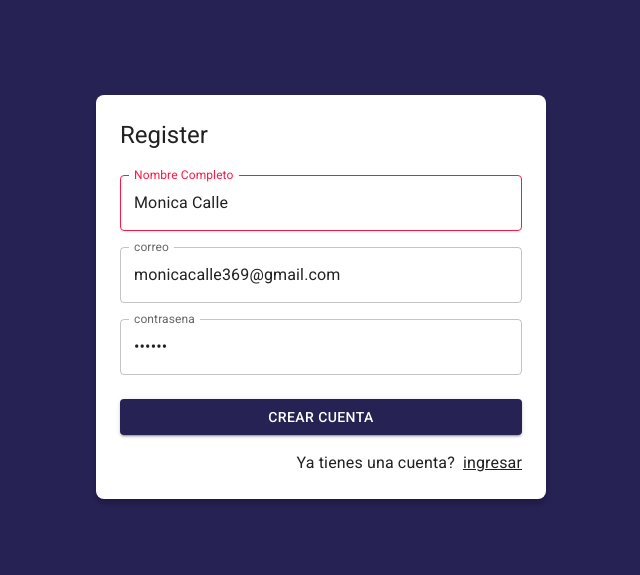
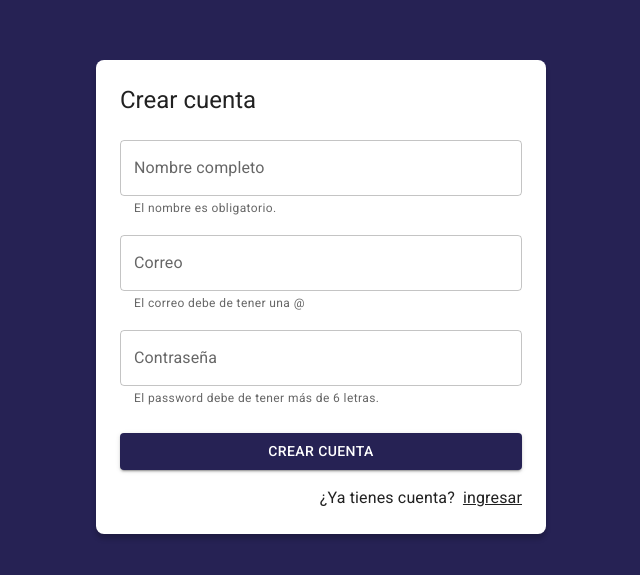
Before and after one commit to monicacalle/Journal-app-using-MUI, a React (Vite) app: page /auth/register in a window 1280 px wide. Shown: the part 103-678 px from the top of the page, without its empty margins (319-959 px from the left). Built offline with nearby package versions, Linux system fonts and the light colour scheme; no server answers.

Commit message:
feat:introducing firebase

```diff
--- a/src/aouth/pages/LoginPage.jsx
+++ b/src/aouth/pages/LoginPage.jsx
@@ -1,21 +1,27 @@
+import { useMemo } from "react";
 import { useDispatch, useSelector } from "react-redux";
 import { Link as RouterLink } from "react-router-dom";
+import {
+  Grid,
+  TextField,
+  Typography,
+  Link,
+  Button,
+  Alert,
+} from "@mui/material";
+import { Google } from "@mui/icons-material";
+import { AuthLayout } from "../layout/AuthLayout";
 import { useForm } from "../../hooks";
 import {
-  checkingAuthentication,
   startCreatingUserWithEmailPassword,
   startGoogleSignIn,
 } from "../../store/auth";
-import { Grid, TextField, Typography, Link, Button } from "@mui/material";
-import { Google, Login } from "@mui/icons-material";
-import { AuthLayout } from "../layout/AuthLayout";
-import { useMemo } from "react";
 
 export const LoginPage = () => {
   const { status, errorMessage } = useSelector((state) => state.auth);
 
   const dispatch = useDispatch();
-  const { email, password, onInputChange, formState } = useForm({
+  const { email, password, onInputChange } = useForm({
     email: " ",
     password: " ",
   });
@@ -37,7 +43,10 @@ export const LoginPage = () => {
   return (
     <>
       <AuthLayout title="Login">
-        <form onSubmit={onSubmit}>
+        <form
+          onSubmit={onSubmit}
+          className="animate__animated animate__fadeIn animate__faster"
+        >
           <Grid container>
             <Grid item xs={12} sx={{ mt: 2 }}>
               <TextField
@@ -61,6 +70,16 @@ export const LoginPage = () => {
                 onChange={onInputChange}
               />
             </Grid>
+            <Grid
+              container
+              display={!!errorMessage ? "" : "none"}
+              sx={{ mt: 1 }}
+            >
+              <Grid item xs={12}>
+                <Alert severity="error">{errorMessage}</Alert>
+              </Grid>
+            </Grid>
+
             <Grid container spacing={2} sx={{ mb: 2, mt: 1 }}>
               <Grid item xs={12} sm={6}>
                 <Button
--- a/src/aouth/pages/RegisterPage.jsx
+++ b/src/aouth/pages/RegisterPage.jsx
@@ -1,27 +1,43 @@
+import { useMemo, useState } from "react";
+import { useDispatch, useSelector } from "react-redux";
 import { Link as RouterLink } from "react-router-dom";
-import { Grid, TextField, Typography, Link, Button } from "@mui/material";
+import {
+  Alert,
+  Grid,
+  TextField,
+  Typography,
+  Link,
+  Button,
+} from "@mui/material";
+import { AuthLayout } from "../layout/AuthLayout";
 import { useForm } from "../../hooks";
-import { AuthLayout } from "../layout/AuthLayout";
+import { startCreatingUserWithEmailPassword } from "../../store/auth";
 
 const formData = {
-  email: "monicacalle369@gmail.com",
-  password: "123456",
-  displayName: "Monica Calle",
+  email: "",
+  password: "",
+  displayName: "",
 };
 
 const formValidations = {
-  email: [(value) => value.includes("@"), "El email debe tener una @."],
+  email: [(value) => value.includes("@"), "El correo debe de tener una @"],
   password: [
     (value) => value.length >= 6,
-    "El password debe tener mas de 6 caracteres.",
+    "El password debe de tener más de 6 letras.",
   ],
-  displayName: [
-    (value) => value.includes >= 1,
-    "El campo no debe estar vacio.",
-  ],
+  displayName: [(value) => value.length >= 1, "El nombre es obligatorio."],
 };
 
 export const RegisterPage = () => {
+  const dispatch = useDispatch();
+  const [formSubmitted, setFormSubmitted] = useState(false);
+
+  const { status, errorMessage } = useSelector((state) => state.auth);
+  const isCheckingAuthentication = useMemo(
+    () => status === "checking",
+    [status]
+  );
+
   const {
     formState,
     displayName,
@@ -36,58 +52,81 @@ export const RegisterPage = () => {
 
   const onSubmit = (event) => {
     event.preventDefault();
-    console.log(formState);
+    setFormSubmitted(true);
+
+    if (!isFormValid) return;
+
+    dispatch(startCreatingUserWithEmailPassword(formState));
   };
 
   return (
-    <>
-      <AuthLayout title="Register">
-        <form onSubmit={onSubmit}>
+    <AuthLayout title="Crear cuenta">
+      <form
+        onSubmit={onSubmit}
+        className="animate__animated animate__fadeIn animate__faster"
+      >
         <Grid container>
           <Grid item xs={12} sx={{ mt: 2 }}>
             <TextField
-                label="Nombre Completo"
+              label="Nombre completo"
               type="text"
-                placeholder="John Doe"
+              placeholder="Nombre completo"
               fullWidth
               name="displayName"
               value={displayName}
               onChange={onInputChange}
-                error={!displayNameValid}
+              error={!!displayNameValid && formSubmitted}
               helperText={displayNameValid}
             />
           </Grid>
+
           <Grid item xs={12} sx={{ mt: 2 }}>
             <TextField
-                label="correo"
+              label="Correo"
               type="email"
               placeholder="correo@google.com"
               fullWidth
               name="email"
               value={email}
               onChange={onInputChange}
+              error={!!emailValid && formSubmitted}
+              helperText={emailValid}
             />
           </Grid>
+
           <Grid item xs={12} sx={{ mt: 2 }}>
             <TextField
-                label="contrasena"
+              label="Contraseña"
               type="password"
-                placeholder="contrasena"
+              placeholder="Contraseña"
               fullWidth
               name="password"
               value={password}
               onChange={onInputChange}
+              error={!!passwordValid && formSubmitted}
+              helperText={passwordValid}
             />
           </Grid>
+
           <Grid container spacing={2} sx={{ mb: 2, mt: 1 }}>
+            <Grid item xs={12} display={!!errorMessage ? "" : "none"}>
+              <Alert severity="error">{errorMessage}</Alert>
+            </Grid>
+
             <Grid item xs={12}>
-                <Button type="submit" variant="contained" fullWidth>
+              <Button
+                disabled={isCheckingAuthentication}
+                type="submit"
+                variant="contained"
+                fullWidth
+              >
                 Crear cuenta
               </Button>
             </Grid>
           </Grid>
+
           <Grid container direction="row" justifyContent="end">
-              <Typography sx={{ mr: 1 }}>Ya tienes una cuenta?</Typography>
+            <Typography sx={{ mr: 1 }}>¿Ya tienes cuenta?</Typography>
             <Link component={RouterLink} color="inherit" to="/auth/login">
               ingresar
             </Link>
@@ -95,6 +134,5 @@ export const RegisterPage = () => {
         </Grid>
       </form>
     </AuthLayout>
-    </>
   );
 };
--- a/src/hooks/index.js
+++ b/src/hooks/index.js
@@ -1 +1,2 @@
 export * from "./useForm";
+export * from "./useCheckAuth";
--- /dev/null
+++ b/src/hooks/useCheckAuth.js
@@ -0,0 +1,21 @@
+import { FirebaseAuth } from "../firebase/config";
+import { useDispatch, useSelector } from "react-redux";
+import { login, logout } from "../store/auth";
+import { useEffect } from "react";
+import { onAuthStateChanged } from "firebase/auth";
+
+export const useCheckAuth = () => {
+  const { status } = useSelector((state) => state.auth);
+  const dispatch = useDispatch();
+
+  useEffect(() => {
+    onAuthStateChanged(FirebaseAuth, async (user) => {
+      if (!user) return dispatch(logout());
+
+      const { uid, email, displayName, photoURL } = user;
+      dispatch(login({ uid, email, displayName, photoURL }));
+    });
+  }, []);
+
+  return status;
+};
--- a/src/hooks/useForm.js
+++ b/src/hooks/useForm.js
@@ -1,9 +1,20 @@
-import { useState } from "react";
+import { useEffect, useMemo, useState } from "react";
 
 export const useForm = (initialForm = {}, formValidations = {}) => {
   const [formState, setFormState] = useState(initialForm);
+  const [formValidation, setFormValidation] = useState({});
 
-  const [formValidatio, setFormValidatio] = useState({});
+  useEffect(() => {
+    createValidators();
+  }, [formState]);
+
+  const isFormValid = useMemo(() => {
+    for (const formValue of Object.keys(formValidation)) {
+      if (formValidation[formValue] !== null) return false;
+    }
+
+    return true;
+  }, [formValidation]);
 
   const onInputChange = ({ target }) => {
     const { name, value } = target;
@@ -17,12 +28,27 @@ export const useForm = (initialForm = {}, formValidations = {}) => {
     setFormState(initialForm);
   };
 
-  const createValidators = () => {};
+  const createValidators = () => {
+    const formCheckedValues = {};
+
+    for (const formField of Object.keys(formValidations)) {
+      const [fn, errorMessage] = formValidations[formField];
+
+      formCheckedValues[`${formField}Valid`] = fn(formState[formField])
+        ? null
+        : errorMessage;
+    }
+
+    setFormValidation(formCheckedValues);
+  };
 
   return {
     ...formState,
     formState,
     onInputChange,
     onResetForm,
+
+    ...formValidation,
+    isFormValid,
   };
 };
--- a/src/journal/components/SideBar.jsx
+++ b/src/journal/components/SideBar.jsx
@@ -12,8 +12,11 @@ import {
   Typography,
 } from "@mui/material";
 import { Box } from "@mui/system";
+import { useSelector } from "react-redux";
 
 export const SideBar = ({ drawerWidth }) => {
+  const { displayName } = useSelector((state) => state.auth);
+
   return (
     <Box
       components="nav"
@@ -29,7 +32,7 @@ export const SideBar = ({ drawerWidth }) => {
       >
         <Toolbar>
           <Typography variant="h6" noWrap component="div">
-            your name here
+            {displayName}
           </Typography>
         </Toolbar>
 
--- a/src/router/AppRouter.jsx
+++ b/src/router/AppRouter.jsx
@@ -1,18 +1,24 @@
-import { Route, Routes } from "react-router-dom";
+import { JournalRoutes } from "../journal/routes/JournalRoutes";
+import { CheckingAuth } from "../ui/components/CheckingAuth";
+import { useCheckAuth } from "../hooks";
+import { Navigate, Route, Routes } from "react-router-dom";
 import { AuthRoutes } from "../aouth/routes/AuthRoutes";
-import { JournalRoutes } from "../journal/routes/JournalRoutes";
 
 export const AppRouter = () => {
+  const status = useCheckAuth();
+
+  if (status === "checking") {
+    return <CheckingAuth />;
+  }
+
   return (
     <Routes>
-      {/*login y registro*/}
-
-      <Route path="/auth/*" element={<AuthRoutes />} />
-
-      {/*journalapp*/}
-      <Route path="/*" element={<JournalRoutes />} />
-
-      <Route />
+      {status === "authenticated" ? (
+        <Route path="/*" element={<JournalRoutes />} />
+      ) : (
+        <Route path="/auth/*" element={<AuthRoutes />} />
+      )}
+      <Route path="/*" element={<Navigate to="/auth/login" />} />
     </Routes>
   );
 };
--- a/src/store/auth/authSlice.js
+++ b/src/store/auth/authSlice.js
@@ -1,4 +1,4 @@
-import { bindActionCreators, createSlice } from "@reduxjs/toolkit";
+import { createSlice } from "@reduxjs/toolkit";
 
 export const authSlice = createSlice({
   name: "auth",
--- a/src/store/auth/thunks.js
+++ b/src/store/auth/thunks.js
@@ -1,6 +1,8 @@
 import { Password } from "@mui/icons-material";
 import {
   loginWithEmailPassword,
+  logoutFirebase,
+  registerUserWithEmailPassword,
   signInWithGoogle,
 } from "../../firebase/providers";
 import { checkingCredentials, login, logout } from "./authSlice";
--- /dev/null
+++ b/src/ui/components/CheckingAuth.jsx
@@ -0,0 +1,18 @@
+import { CircularProgress, Grid } from "@mui/material";
+
+export const CheckingAuth = () => {
+  return (
+    <Grid
+      container
+      spacing={0}
+      direction="column"
+      alignItems="center"
+      justifyContent="center"
+      sx={{ minHeight: "100vh", backgroundColor: "primary.main", padding: 4 }}
+    >
+      <Grid container direction="row" justifyContent="center">
+        <CircularProgress color="warning" />
+      </Grid>
+    </Grid>
+  );
+};
```
Also changed, not shown: src/journal/components/NavBar.jsx (+9 -1 lines). Lines whose indentation alone changed are shown as unchanged.
